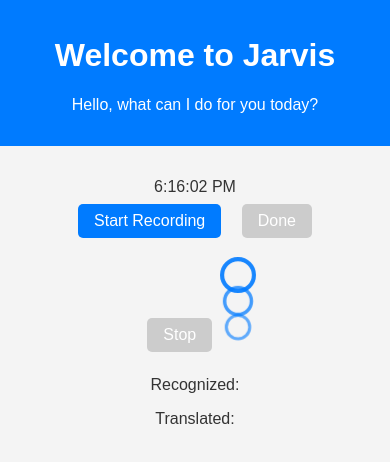
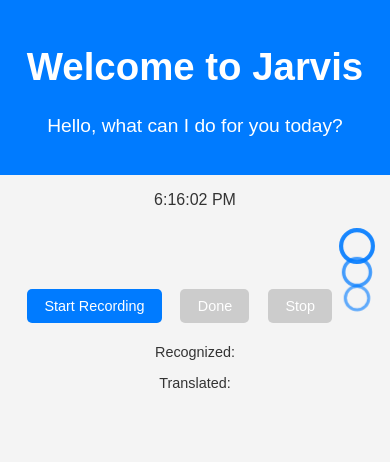
Before and after one commit to Durgaprasad-Developer/Translator-Jarvis, a plain HTML site: page index.html in a window 390 px wide. Drawn offline with Linux system fonts and the light colour scheme.

Commit message:
Update styles.css

```diff
--- a/styles.css
+++ b/styles.css
@@ -19,7 +19,7 @@
 }
 
 button {
-    padding: 0.5em 1em;
+    padding: 0.8em 1.5em;
     margin: 0.5em;
     font-size: 1rem;
     border: none;
@@ -78,3 +78,28 @@
         opacity: 1;
     }
 }
+
+/* Responsive Design */
+@media (max-width: 768px) {
+    header {
+        font-size: 1.2rem;
+    }
+
+    #dashboard main {
+        padding: 1em;
+    }
+
+    button {
+        font-size: 0.9rem;
+        padding: 0.6em 1.2em;
+    }
+
+    #listeningIcon {
+        margin-top: 1.5em;
+    }
+
+    #recognizedText, #translatedText {
+        font-size: 0.9rem;
+        word-wrap: break-word;
+    }
+}
```
